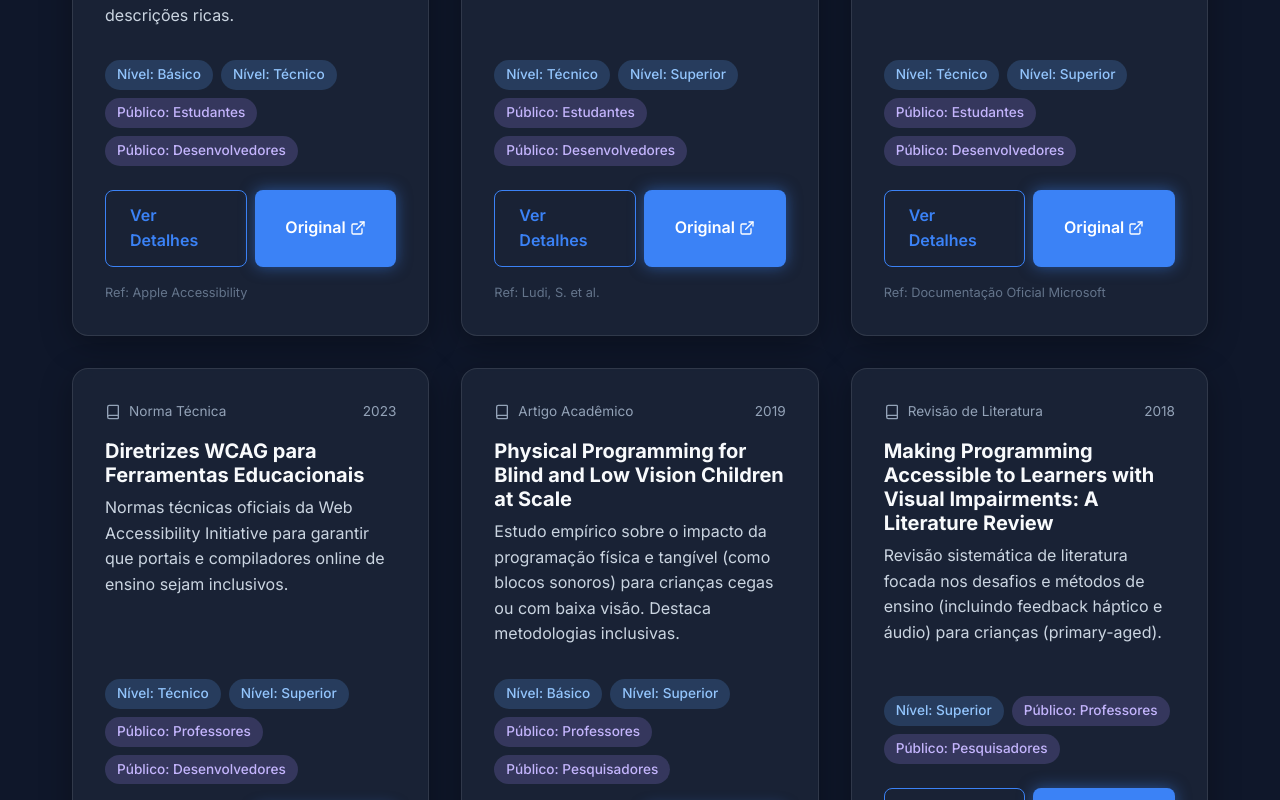
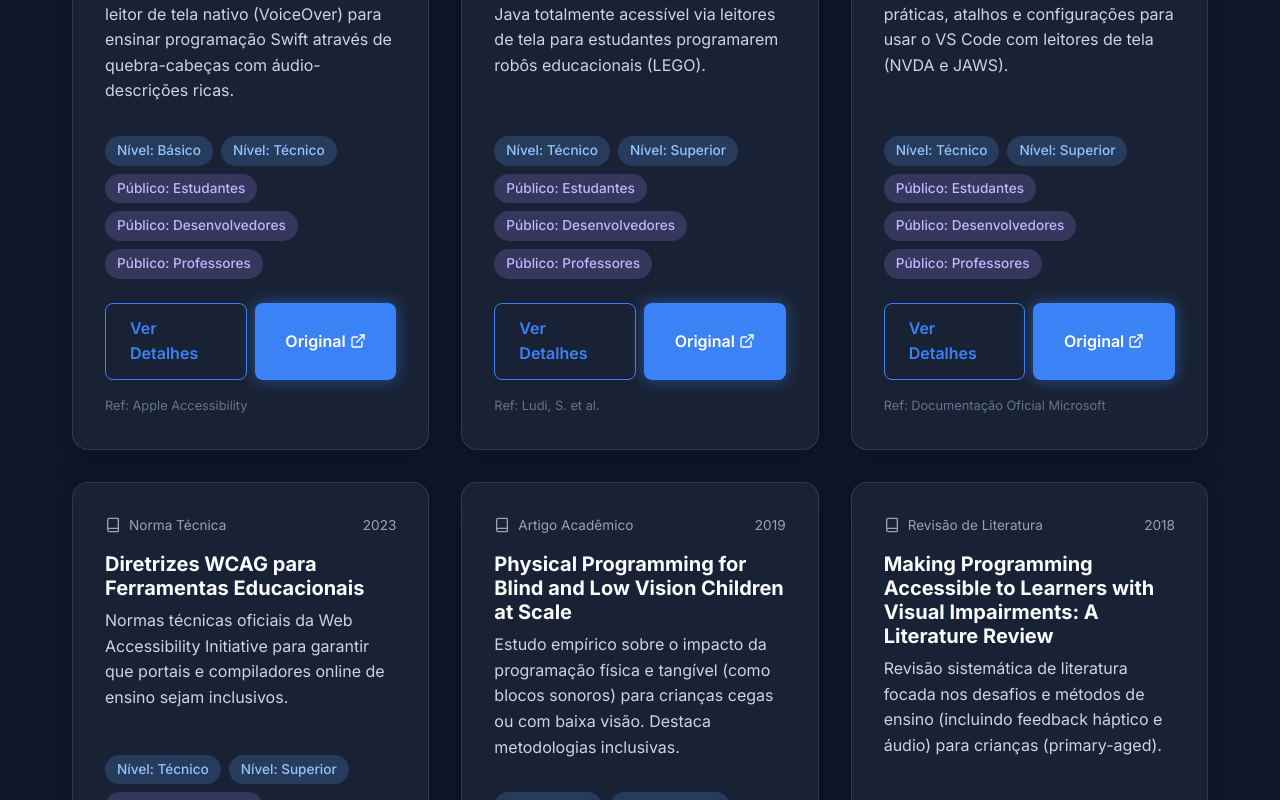
Before and after one commit to lucasmantovany/tcc-incluidev, a React (Vite) app in the folder portal/: page /repositorio in a window 1280 px wide. Shown: the part 1160-1960 px from the top of the page. Built offline with nearby package versions, Linux system fonts and the light colour scheme.

Commit message:
feat: atualizar tags de conteudos

```diff
--- a/portal/src/data/conteudos.js
+++ b/portal/src/data/conteudos.js
@@ -4,84 +4,84 @@ export const conteudos = [
     titulo: "Linguagem Quorum (Quorum Language)",
     descricao: "Primeira linguagem de programação 'evidence-based', projetada desde o início para ser perfeitamente acessível a leitores de tela, facilitando o ensino de lógica.",
     nivel: ["Básico", "Técnico", "Superior"],
-    publico: ["Professores", "Estudantes"],
+    publico: ["Professores", "Estudantes", "Desenvolvedores", "Pesquisadores"],
     tipo: "Linguagem / Ferramenta",
     link: "https://quorumlanguage.com/",
     referencia: "Stefik, A. et al.",
     data: "2023-01-01",
-    tags: ["ferramentas-ide", "logica-pensamento"]
+    tags: ["texto", "ferramentas", "ide", "ensino", "acessibilidade", "desenvolvimento", "logica", "ferramentas-ide", "logica-pensamento"]
   },
   {
     id: 2,
     titulo: "Accessible Blockly (Google)",
     descricao: "Uma extensão da biblioteca de programação em blocos do Google (Blockly) que permite a navegação por teclado e feedback para leitores de tela.",
     nivel: ["Básico"],
-    publico: ["Professores", "Desenvolvedores"],
+    publico: ["Professores", "Desenvolvedores", "Estudantes"],
     tipo: "Ferramenta / Framework",
     link: "https://developers.google.com/blockly/guides/configure/web/keyboard-nav",
     referencia: "Google Developers",
     data: "2021-08-15",
-    tags: ["logica-pensamento", "ferramentas-ide"]
+    tags: ["blocos", "ferramentas", "tecnologias", "ensino", "objeto", "plataforma", "logica", "logica-pensamento", "ferramentas-ide"]
   },
   {
     id: 3,
     titulo: "Code Jumper (Programação Física)",
     descricao: "Metodologia onde os alunos escrevem código conectando pods físicos grandes, ensinando sequências e loops de forma tátil e sonora.",
     nivel: ["Básico"],
-    publico: ["Professores", "Estudantes"],
+    publico: ["Professores", "Estudantes", "Pesquisadores"],
     tipo: "Metodologia / Hardware",
     link: "https://codejumper.com/",
     referencia: "Microsoft / APH",
     data: "2020-05-10",
-    tags: ["robotica-fisica", "logica-pensamento", "metodologia-ensino"]
+    tags: ["robotica", "eletronica", "logica", "ensino", "tecnologias", "metodologias", "objeto", "robotica-fisica", "logica-pensamento", "metodologia-ensino"]
   },
   {
     id: 4,
     titulo: "Swift Playgrounds com VoiceOver",
     descricao: "Aplicativo de iPad da Apple que usa o leitor de tela nativo (VoiceOver) para ensinar programação Swift através de quebra-cabeças com áudio-descrições ricas.",
     nivel: ["Básico", "Técnico"],
-    publico: ["Estudantes", "Desenvolvedores"],
+    publico: ["Estudantes", "Desenvolvedores", "Professores"],
     tipo: "Aplicativo",
     link: "https://www.apple.com/swift/playgrounds/",
     referencia: "Apple Accessibility",
     data: "2022-11-20",
-    tags: ["logica-pensamento", "ferramentas-ide", "web-mobile"]
+    tags: ["blocos", "logica", "web_mobile", "plataforma", "jogos", "objeto", "logica-pensamento", "ferramentas-ide", "web-mobile", "tutoriais"]
   },
   {
     id: 5,
     titulo: "JBrick: IDE Acessível para LEGO Mindstorms",
     descricao: "Um ambiente de desenvolvimento em Java totalmente acessível via leitores de tela para estudantes programarem robôs educacionais (LEGO).",
     nivel: ["Técnico", "Superior"],
-    publico: ["Estudantes", "Desenvolvedores"],
+    publico: ["Estudantes", "Desenvolvedores", "Professores"],
     tipo: "IDE / Ferramenta",
     link: "https://sourceforge.net/projects/jbrick/",
     referencia: "Ludi, S. et al.",
     data: "2018-04-12",
-    tags: ["ferramentas-ide", "robotica-fisica"]
+    tags: ["texto", "robotica", "eletronica", "ferramentas", "ide", "ferramentas-ide", "robotica-fisica"]
   },
   {
     id: 6,
     titulo: "Acessibilidade no Visual Studio Code",
     descricao: "Guia oficial detalhando as melhores práticas, atalhos e configurações para usar o VS Code com leitores de tela (NVDA e JAWS).",
     nivel: ["Técnico", "Superior"],
-    publico: ["Estudantes", "Desenvolvedores"],
+    publico: ["Estudantes", "Desenvolvedores", "Professores"],
     tipo: "Guia",
     link: "https://code.visualstudio.com/docs/editor/accessibility",
     referencia: "Documentação Oficial Microsoft",
     data: "2023-10-05",
-    tags: ["ferramentas-ide"]
+    tags: ["texto", "ferramentas", "ide", "boas_praticas", "tecnologias", "guias", "tutoriais", "ferramentas-ide"]
   },
   {
     id: 7,
     titulo: "Diretrizes WCAG para Ferramentas Educacionais",
     descricao: "Normas técnicas oficiais da Web Accessibility Initiative para garantir que portais e compiladores online de ensino sejam inclusivos.",
     nivel: ["Técnico", "Superior"],
-    publico: ["Professores", "Desenvolvedores"],
+    publico: ["Professores", "Desenvolvedores", "Pesquisadores"],
     tipo: "Norma Técnica",
     link: "https://www.w3.org/WAI/standards-guidelines/wcag/",
     referencia: "W3C (WAI)",
     data: "2023-08-01",
-    tags: ["leis-diretrizes", "web-mobile"]
+    tags: ["diretrizes", "normas", "leis", "boas_praticas", "web_mobile", "legislacao", "leis-diretrizes"]
   },
   {
     id: 8,
@@ -93,7 +93,7 @@ export const conteudos = [
     link: "https://doi.org/10.1080/07370024.2019.1621175",
     referencia: "Morrison, C., et al. (Taylor & Francis / HC-I)",
     data: "2019-06-01",
-    tags: ["metodologia-ensino", "revisao-primaria", "avaliacao-validacao", "intervencao-pedagogica"]
+    tags: ["artigos", "empiricos", "validacao", "intervencao", "ensino", "robotica", "eletronica", "estudos", "metodologia-ensino", "revisao-primaria", "avaliacao-validacao", "intervencao-pedagogica"]
   },
   {
     id: 9,
@@ -105,7 +105,7 @@ export const conteudos = [
     link: "https://doi.org/10.21585/ijcses.v2i2.25",
     referencia: "Hadwen-Bennett, A., Sentance, S., & Morrison, C. (IJCSES)",
     data: "2018-05-15",
-    tags: ["curriculo-inclusivo", "revisao-secundaria", "intervencao-pedagogica"]
+    tags: ["revisoes", "estudos", "ensino", "tecnologias", "acessibilidade", "artigos", "revisao", "curriculo-inclusivo", "revisao-secundaria", "intervencao-pedagogica"]
   },
   {
     id: 10,
@@ -117,7 +117,7 @@ export const conteudos = [
     link: "https://scholar.google.com/scholar?q=A+Systematic+Review+on+Developing+Computer+Programming+Skills+for+Visually+Impaired+Students+2024",
     referencia: "Journal of Disability Research (2024)",
     data: "2024-01-10",
-    tags: ["curriculo-inclusivo", "revisao-terciaria", "avaliacao-validacao"]
+    tags: ["revisoes", "estudos", "tecnologias", "ensino", "artigos", "revisao", "curriculo-inclusivo", "revisao-terciaria", "avaliacao-validacao"]
   },
   {
     id: 11,
@@ -129,7 +129,7 @@ export const conteudos = [
     link: "https://scholar.google.com/scholar?q=Assistive+Technologies+for+Teaching+Programming+to+Visually+Impaired+Learners+A+Systematic+Review+Mendes+2025",
     referencia: "Mendes et al. (UFG, 2025)",
     data: "2025-02-10",
-    tags: ["curriculo-inclusivo", "revisao-terciaria", "avaliacao-validacao"]
+    tags: ["revisoes", "estudos", "tecnologias", "ensino", "artigos", "revisao", "curriculo-inclusivo", "revisao-terciaria", "avaliacao-validacao"]
   },
   {
     id: 12,
@@ -141,7 +141,7 @@ export const conteudos = [
     link: "https://scholar.google.com/scholar?q=Teaching+Programming+for+Blinds+A+Review+Al-Ratta+Al-Khalifa+2013",
     referencia: "Al-Ratta & Al-Khalifa (King Saud University, 2013)",
     data: "2013-06-15",
-    tags: ["curriculo-inclusivo", "revisao-terciaria"]
+    tags: ["revisoes", "estudos", "ensino", "tecnologias", "artigos", "revisao", "curriculo-inclusivo", "revisao-terciaria"]
   },
   {
     id: 13,
@@ -153,7 +153,7 @@ export const conteudos = [
     link: "https://scholar.google.com/scholar?q=Teaching+Programming+Logic+for+People+with+Blindness+or+Visual+Impairments+a+Systematic+Mapping+Study+Santos+2025",
     referencia: "Santos, Shibata, Pinto (UFPA, 2025)",
     data: "2025-01-20",
-    tags: ["curriculo-inclusivo", "revisao-secundaria", "intervencao-pedagogica"]
+    tags: ["revisoes", "estudos", "ensino", "logica", "artigos", "revisao", "curriculo-inclusivo", "revisao-secundaria", "intervencao-pedagogica"]
   },
   {
     id: 14,
@@ -165,91 +165,91 @@ export const conteudos = [
     link: "https://scholar.google.com/scholar?q=Diretrizes+de+Acessibilidade+em+Ambientes+de+Desenvolvimento+Integrado+para+Estudantes+Cegos+Zen+Tavares+2025",
     referencia: "Zen & Tavares (IFFar & UFPEL, 2025)",
     data: "2025-03-01",
-    tags: ["leis-diretrizes", "ferramentas-ide", "revisao-terciaria", "avaliacao-validacao"]
+    tags: ["teses", "diretrizes", "normas", "ferramentas", "ide", "acessibilidade", "leis", "leis-diretrizes", "revisao-terciaria", "avaliacao-validacao"]
   },
   {
     id: 15,
     titulo: "APL: Audio Programming Language",
     descricao: "Interface e linguagem de programação baseada em áudio para ajudar estudantes cegos a dominar o pensamento algorítmico sem a complexidade visual e de sintaxe de caracteres especiais.",
-    nivel: ["Básico"],
+    nivel: ["Básico", "Técnico"],
     publico: ["Estudantes", "Professores"],
     tipo: "Linguagem / Ferramenta",
     link: "https://scholar.google.com/scholar?q=APL+Audio+Programming+Language+for+Blind+Learners+Sanchez+2006",
     referencia: "Sánchez & Aguayo (2006)",
     data: "2006-07-15",
-    tags: ["ferramentas-ide", "logica-pensamento", "revisao-primaria"]
+    tags: ["texto", "ferramentas", "ide", "logica", "ensino", "ferramentas-ide", "logica-pensamento", "revisao-primaria"]
   },
   {
     id: 16,
     titulo: "JavaSpeak",
     descricao: "Ferramenta projetada para ajudar estudantes universitários cegos a aprender a programar em Java, permitindo que naveguem e ouçam o código em diferentes níveis de granularidade.",
     nivel: ["Superior"],
-    publico: ["Estudantes", "Desenvolvedores"],
+    publico: ["Estudantes", "Desenvolvedores", "Professores"],
     tipo: "IDE / Ferramenta",
     link: "https://scholar.google.com/scholar?q=JavaSpeak+A+Java+programming+tool+for+students+with+visual+disabilities+Smith+2000",
     referencia: "Smith, Francioni & Matzek (2000)",
     data: "2000-04-10",
-    tags: ["ferramentas-ide", "revisao-primaria"]
+    tags: ["texto", "ferramentas", "ide", "ensino", "ferramentas-ide", "revisao-primaria"]
   },
   {
     id: 17,
     titulo: "Emacspeak",
     descricao: "Interface de fala icônica integrada ao editor Emacs, permitindo que desenvolvedores cegos controlem e naveguem por ambientes Unix/Linux através de áudio de alta produtividade.",
-    nivel: ["Superior"],
-    publico: ["Estudantes", "Desenvolvedores"],
+    nivel: ["Técnico", "Superior"],
+    publico: ["Estudantes", "Desenvolvedores", "Professores"],
     tipo: "IDE / Ferramenta",
     link: "https://tvraman.github.io/emacspeak/",
     referencia: "Raman, T. V. (1996)",
     data: "1996-10-12",
-    tags: ["ferramentas-ide", "revisao-primaria"]
+    tags: ["texto", "ferramentas", "ide", "acessibilidade", "ferramentas-ide", "revisao-primaria"]
   },
   {
     id: 18,
     titulo: "Sodbeans e Linguagem Hop",
     descricao: "Ambiente de desenvolvimento construído sobre a NetBeans que utiliza sintetizadores de voz e pistas auditivas complexas para apoiar alunos no aprendizado e na depuração do código.",
     nivel: ["Básico", "Técnico", "Superior"],
-    publico: ["Estudantes", "Professores"],
+    publico: ["Estudantes", "Professores", "Desenvolvedores"],
     tipo: "IDE / Ferramenta",
     link: "https://scholar.google.com/scholar?q=On+the+design+of+an+educational+infrastructure+for+the+blind+visually+impaired+Stefik+2011",
     referencia: "Stefik, Hundhausen & Smith (2011)",
     data: "2011-03-05",
-    tags: ["ferramentas-ide", "logica-pensamento", "revisao-primaria"]
+    tags: ["texto", "ferramentas", "ide", "ensino", "acessibilidade", "ferramentas-ide", "logica-pensamento", "revisao-primaria"]
   },
   {
     id: 19,
     titulo: "StructJumper",
     descricao: "Plugin para a IDE Eclipse que gera uma representação em árvore das estruturas aninhadas do código Java, auxiliando o desenvolvedor cego a se situar e navegar rapidamente.",
     nivel: ["Superior"],
-    publico: ["Estudantes", "Desenvolvedores"],
+    publico: ["Estudantes", "Desenvolvedores", "Professores"],
     tipo: "Plugin / Ferramenta",
     link: "https://scholar.google.com/scholar?q=StructJumper+Eclipse+plugin+visually+impaired+Baker+2015",
     referencia: "Baker, Milne & Ladner (2015)",
     data: "2015-05-18",
-    tags: ["ferramentas-ide", "revisao-primaria"]
+    tags: ["ferramentas", "ide", "acessibilidade", "ferramentas-ide", "revisao-primaria"]
   },
   {
     id: 20,
     titulo: "GUIDL: Graphical User Interface Description Language",
     descricao: "Linguagem descritiva projetada para que programadores com deficiência visual possam criar e organizar interfaces gráficas de usuário (GUIs) sem precisar de ferramentas visuais drag-and-drop.",
     nivel: ["Técnico", "Superior"],
-    publico: ["Estudantes", "Desenvolvedores"],
+    publico: ["Estudantes", "Desenvolvedores", "Professores"],
     tipo: "Linguagem / Ferramenta",
     link: "https://scholar.google.com/scholar?q=GUIDL+as+an+Aiding+Technology+in+Programming+Education+of+Visually+Impaired+Konecki+2014",
     referencia: "Konecki, M. (2014)",
     data: "2014-12-01",
-    tags: ["ferramentas-ide", "revisao-primaria", "web-mobile"]
+    tags: ["texto", "ferramentas", "ide", "web_mobile", "boas_praticas", "ferramentas-ide", "revisao-primaria"]
   },
   {
     id: 21,
     titulo: "Wicked Audio Debugger (WAD)",
     descricao: "Depurador sonoro integrado ao Visual Studio que auxilia programadores cegos no processo de debug por meio de alertas baseados em áudio tridimensional e notas musicais.",
-    nivel: ["Superior"],
+    nivel: ["Técnico", "Superior"],
     publico: ["Estudantes", "Desenvolvedores"],
     tipo: "Plugin / Ferramenta",
     link: "https://scholar.google.com/scholar?q=WAD+A+Feasibility+study+using+the+Wicked+Audio+Debugger+Stefik+2007",
     referencia: "Stefik et al. (2007)",
     data: "2007-06-25",
-    tags: ["ferramentas-ide", "revisao-primaria"]
+    tags: ["ferramentas", "ide", "acessibilidade", "ferramentas-ide", "revisao-primaria"]
   },
   {
     id: 22,
@@ -261,7 +261,7 @@ export const conteudos = [
     link: "https://scholar.google.com/scholar?q=Programming+Microworlds+for+Visually+Impaired+Pupils+Jaskova+2014",
     referencia: "Jašková & Kaliaková (2014)",
     data: "2014-09-10",
-    tags: ["logica-pensamento", "robotica-fisica", "jogos", "revisao-primaria"]
+    tags: ["jogos", "blocos", "logica", "objeto", "ensino", "logica-pensamento", "robotica-fisica", "revisao-primaria"]
   },
   {
     id: 23,
@@ -273,31 +273,31 @@ export const conteudos = [
     link: "https://scholar.google.com/scholar?q=Programming+Microworlds+for+Visually+Impaired+Pupils+Jaskova+2014",
     referencia: "Jašková & Kaliaková (2014)",
     data: "2014-09-10",
-    tags: ["logica-pensamento", "robotica-fisica", "jogos", "revisao-primaria"]
+    tags: ["jogos", "blocos", "logica", "objeto", "ensino", "logica-pensamento", "robotica-fisica", "revisao-primaria"]
   },
   {
     id: 24,
     titulo: "Noodle",
     descricao: "Ambiente alternativo a linguagens visuais de blocos que permite criar sequências musicais e ritmos por teclado, projetado especialmente para a introdução lúdica à lógica em crianças PcDV.",
     nivel: ["Básico"],
-    publico: ["Estudantes", "Desenvolvedores"],
+    publico: ["Estudantes", "Desenvolvedores", "Professores"],
     tipo: "Linguagem / Ferramenta",
     link: "https://scholar.google.com/scholar?q=Work+in+Progress+Report+Nonvisual+Visual+Programming+Lewis+2014",
     referencia: "Lewis, C. (2014)",
     data: "2014-11-05",
-    tags: ["logica-pensamento", "robotica-fisica", "jogos", "revisao-primaria"]
+    tags: ["jogos", "blocos", "logica", "objeto", "ensino", "logica-pensamento", "robotica-fisica", "revisao-primaria"]
   },
   {
     id: 25,
     titulo: "Guia de Acessibilidade MDN (MDN Accessibility Guide)",
     descricao: "Documentação de referência completa cobrindo práticas essenciais de semântica HTML, CSS acessível, navegação por teclado e o uso correto de ARIA para iniciantes e estudantes.",
-    nivel: ["Básico", "Técnico"],
+    nivel: ["Básico", "Técnico", "Superior"],
     publico: ["Estudantes", "Professores", "Desenvolvedores"],
     tipo: "Guia",
     link: "https://developer.mozilla.org/pt-BR/docs/Web/Accessibility",
     referencia: "MDN Web Docs",
     data: "2024-03-10",
-    tags: ["web-mobile", "ferramentas-ide"]
+    tags: ["boas_praticas", "tutoriais", "guias", "web_mobile", "diretrizes", "web-mobile", "ferramentas-ide"]
   },
   {
     id: 26,
@@ -309,54 +309,102 @@ export const conteudos = [
     link: "https://www.csforall.org/",
     referencia: "CSforALL Consortium",
     data: "2023-05-18",
-    tags: ["metodologia-ensino", "curriculo-inclusivo", "intervencao-pedagogica"]
+    tags: ["metodologias", "ensino", "inclusao", "diretrizes", "guias", "metodologia-ensino", "curriculo-inclusivo", "intervencao-pedagogica"]
   },
   {
     id: 27,
     titulo: "Guia de Práticas de Autor ARIA (WAI-ARIA APG)",
     descricao: "Guia oficial do W3C detalhando padrões de design recomendados, comportamentos de teclado e exemplos de código acessível para o desenvolvimento de componentes web ricos.",
     nivel: ["Técnico", "Superior"],
-    publico: ["Desenvolvedores"],
+    publico: ["Desenvolvedores", "Estudantes", "Professores"],
     tipo: "Guia / Norma Técnica",
     link: "https://www.w3.org/WAI/ARIA/apg/",
     referencia: "W3C Web Accessibility Initiative (WAI)",
     data: "2024-02-15",
-    tags: ["web-mobile", "leis-diretrizes"]
+    tags: ["diretrizes", "normas", "boas_praticas", "web_mobile", "guias", "leis-diretrizes"]
   },
   {
     id: 28,
     titulo: "Diretrizes de Acessibilidade para Jogos (Game Accessibility Guidelines)",
     descricao: "Um manual prático de referência rápida para designers de jogos e desenvolvedores adicionarem acessibilidade visual, auditiva e motora em jogos eletrônicos, cobrindo níveis de básico a avançado.",
     nivel: ["Técnico", "Superior"],
-    publico: ["Desenvolvedores"],
+    publico: ["Desenvolvedores", "Estudantes", "Pesquisadores"],
     tipo: "Guia",
     link: "https://gameaccessibilityguidelines.com/",
     referencia: "Game Accessibility Guidelines Initiative",
     data: "2023-11-01",
-    tags: ["jogos", "leis-diretrizes"]
+    tags: ["diretrizes", "normas", "jogos", "guias", "boas_praticas", "leis-diretrizes"]
   },
   {
     id: 29,
     titulo: "Avaliação do Modelo Keystroke-Level (KLM-GOMS) para Leitores de Tela",
     descricao: "Artigo científico adaptando modelos cognitivos preditivos para estimar e otimizar a velocidade de interação e produtividade de usuários de leitores de tela em sistemas complexos.",
     nivel: ["Superior"],
-    publico: ["Pesquisadores"],
+    publico: ["Pesquisadores", "Desenvolvedores"],
     tipo: "Artigo Acadêmico",
     link: "https://scholar.google.com/scholar?q=KLM-GOMS+predictive+model+screen+reader+interaction",
     referencia: "Journal of Accessibility and Design (2022)",
     data: "2022-09-14",
-    tags: ["avaliacao-validacao", "revisao-primaria"]
+    tags: ["artigos", "empiricos", "validacao", "estudos", "avaliacao-validacao", "revisao-primaria"]
   },
   {
     id: 30,
     titulo: "Lei Brasileira de Inclusão da Pessoa com Deficiência (LBI - Lei 13.146/2015)",
     descricao: "Legislação brasileira federal que define e torna obrigatória a acessibilidade digital em sites de órgãos de governo, comércio eletrônico, instituições de ensino e portais públicos.",
     nivel: ["Básico", "Técnico", "Superior"],
-    publico: ["Professores", "Pesquisadores", "Desenvolvedores"],
+    publico: ["Professores", "Pesquisadores", "Desenvolvedores", "Estudantes"],
     tipo: "Norma Técnica",
     link: "http://www.planalto.gov.br/ccivil_03/_ato2015-2018/2015/lei/l13146.htm",
     referencia: "Presidência da República (Brasil)",
     data: "2015-07-06",
-    tags: ["leis-diretrizes", "web-mobile"]
+    tags: ["leis", "normas", "diretrizes", "legislacao", "leis-diretrizes"]
+  },
+  {
+    id: 31,
+    titulo: "Curso de Python para Iniciantes com Leitor de Tela (FreeCodeCamp)",
+    descricao: "Tutorial extensivo focado na introdução à programação textual utilizando a linguagem Python, que é altamente recomendada para PcDVs devido à ausência de chaves e sintaxe mais limpa.",
+    nivel: ["Básico", "Técnico"],
+    publico: ["Estudantes", "Professores"],
+    tipo: "Tutorial",
+    link: "https://www.freecodecamp.org/",
+    referencia: "FreeCodeCamp",
+    data: "2023-01-10",
+    tags: ["texto", "tutoriais", "guias", "ensino", "logica"]
+  },
+  {
+    id: 32,
+    titulo: "Acessibilidade na Prática: HTML e CSS Inclusivos",
+    descricao: "Guia prático e exemplos de código sobre como construir formulários, botões e tabelas semanticamente corretos para aplicações web.",
+    nivel: ["Técnico", "Superior"],
+    publico: ["Estudantes", "Desenvolvedores"],
+    tipo: "Tutorial",
+    link: "https://web.dev/accessibility/",
+    referencia: "Comunidade Web",
+    data: "2022-05-15",
+    tags: ["texto", "web_mobile", "tutoriais", "guias", "boas_praticas", "plataforma"]
+  },
+  {
+    id: 33,
+    titulo: "Sonic Pi - Programação de Música Baseada em Código",
+    descricao: "Sintetizador e ambiente de programação lúdico que permite aos usuários criarem música através de linhas de código. É altamente acessível via áudio e ensina loops, threads e condicionais na prática.",
+    nivel: ["Básico", "Técnico"],
+    publico: ["Estudantes", "Professores"],
+    tipo: "Ambiente Lúdico",
+    link: "https://sonic-pi.net/",
+    referencia: "Sam Aaron",
+    data: "2021-09-20",
+    tags: ["texto", "jogos", "logica", "objeto", "ensino", "ferramentas"]
+  },
+  {
+    id: 34,
+    titulo: "Relato de Experiência: Inclusão Escolar na Disciplina de Programação",
+    descricao: "Artigo descrevendo a experiência prática de docentes de escolas regulares ao integrarem alunos cegos em turmas de robótica e as metodologias adotadas com sucesso.",
+    nivel: ["Básico"],
+    publico: ["Professores", "Pesquisadores"],
+    tipo: "Artigo Acadêmico / Relato",
+    link: "https://scholar.google.com.br/",
+    referencia: "Comunidade Acadêmica (Exemplo Genérico)",
+    data: "2020-11-12",
+    tags: ["relatos", "artigos", "empiricos", "intervencao", "inclusao", "metodologias", "ensino"]
   }
 ];
```
Also changed, not shown: portal/src/data/detalhes.js (+31 -0 lines).
